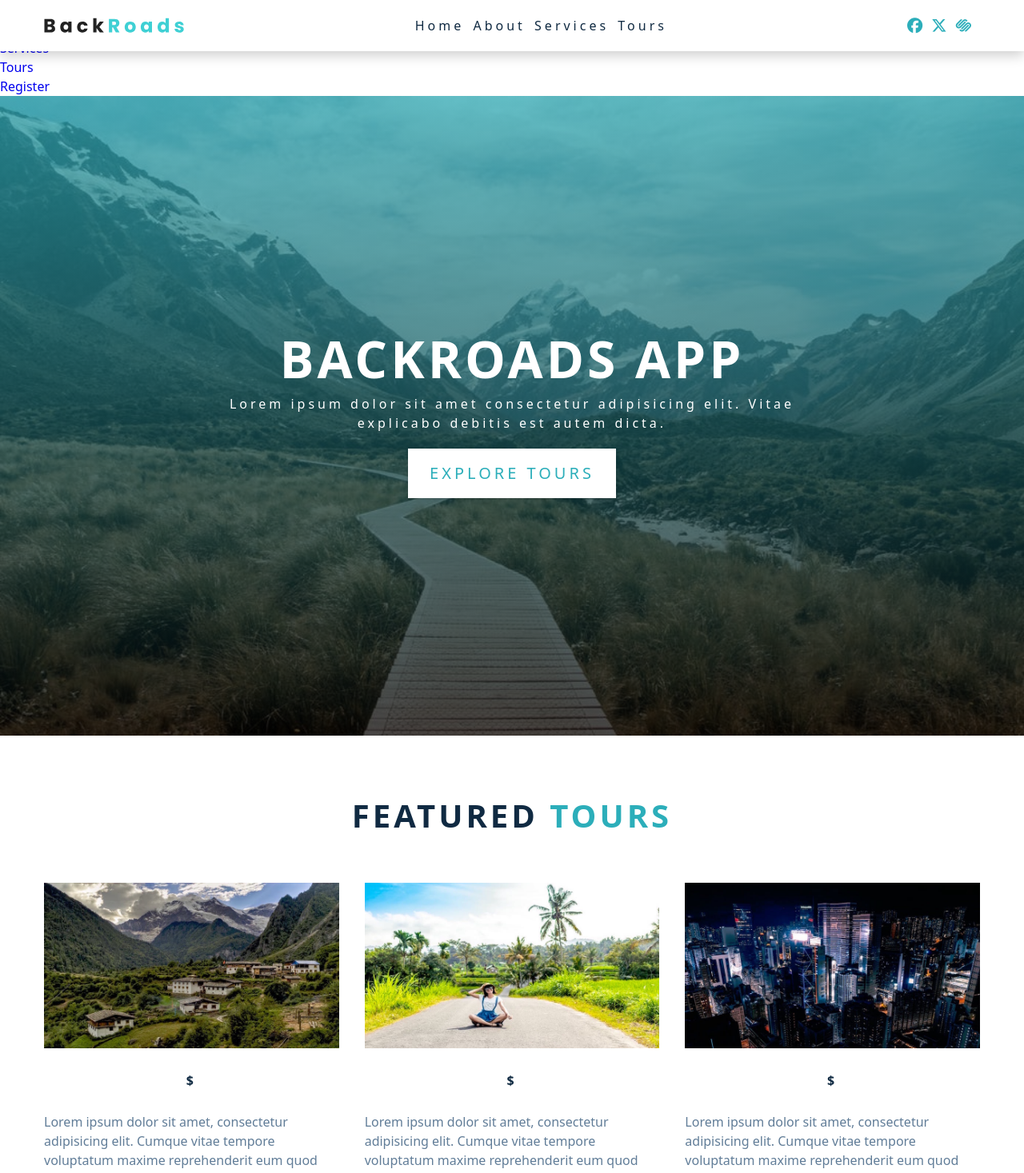
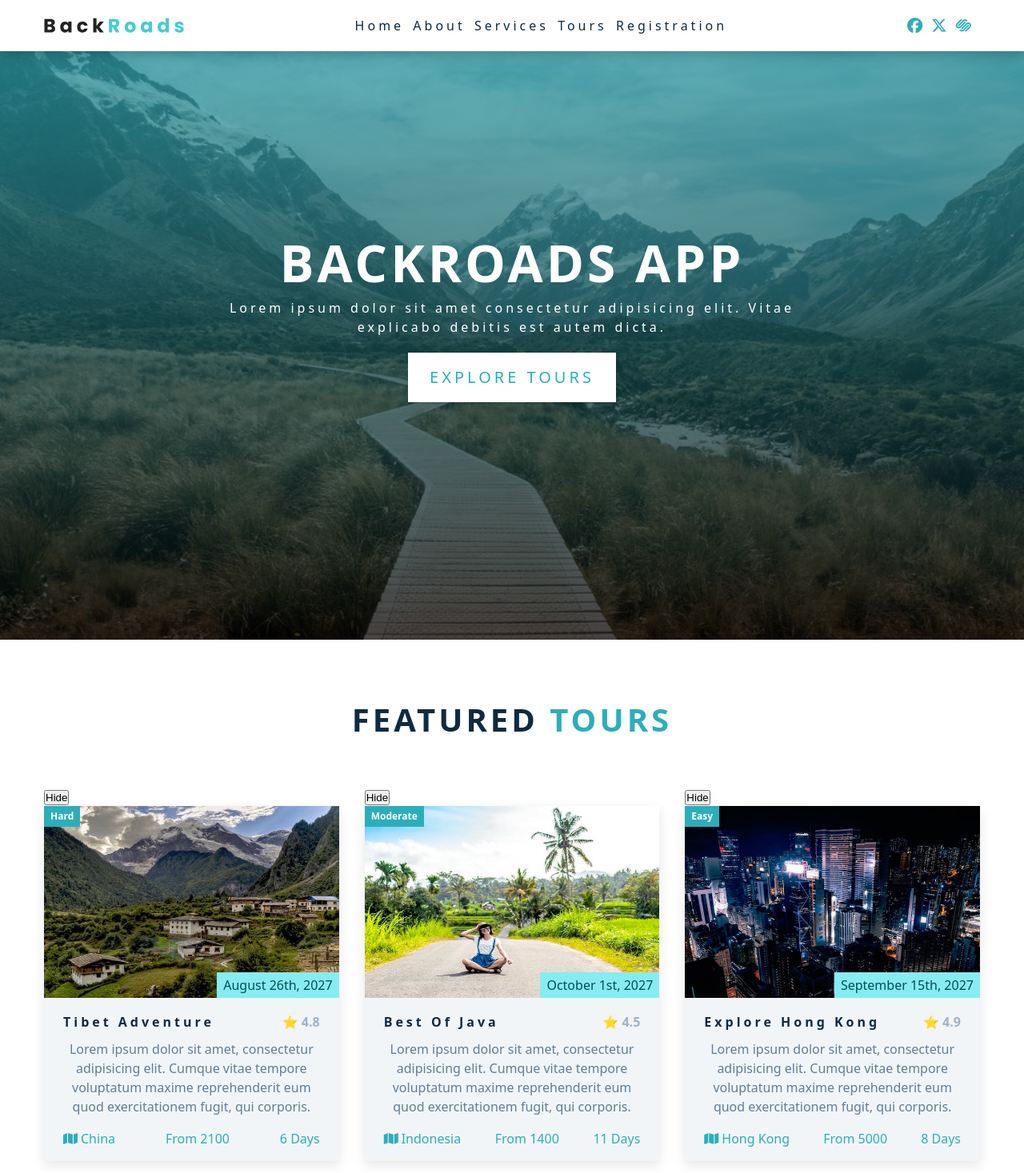
Before and after one commit to hechun2024/week4-fe-pp, a React (Vite) app: page /tours in a window 1280 px wide. Shown: the top 1467 px of the page at 80% size. Built offline with nearby package versions, Linux system fonts and the light colour scheme.

Commit message:
modify tours and services components

```diff
--- a/src/App.jsx
+++ b/src/App.jsx
@@ -8,13 +8,12 @@ import Home from "./components/Home";
 import NotFound from "./components/NotFound";
 import "./App.css";
 import { BrowserRouter, Route, Routes } from "react-router-dom";
-import Navigation from "./components/Navigation";
+
 import Registration from "./components/Registration";
 
 function App() {
   return (
     <BrowserRouter>
-      <Navigation />
       <Header />
       <Hero />
       <Routes>
@@ -23,7 +22,7 @@ function App() {
         <Route path="/tours" element={<Tours />} />
         <Route path="/about" element={<About />} />
         <Route path="*" element={<NotFound />} />
-        <Route path="/register" element={<Registration />} />
+        <Route path="/registration" element={<Registration />} />
       </Routes>
       <Footer />
     </BrowserRouter>
--- a/src/components/Header.jsx
+++ b/src/components/Header.jsx
@@ -1,9 +1,9 @@
-import Navbar from './Navbar';
-import logo from '../assets/images/logo.svg'
+import Navbar from "./Navbar";
+import logo from "../assets/images/logo.svg";
 
 function Header() {
   return (
-    <header>
+    <header className="header">
       <div className="nav-center">
         <div className="nav-header">
           <img src={logo} className="nav-logo" alt="backroads" />
--- a/src/components/Navbar.jsx
+++ b/src/components/Navbar.jsx
@@ -1,11 +1,11 @@
-import PageLinks from './PageLinks';
-import SocialLinks from './SocialLinks';
+import PageLinks from "./PageLinks";
+import SocialLinks from "./SocialLinks";
 
 const Navbar = () => {
   return (
     <>
       <PageLinks parentClass="nav-links" itemClass="nav-link" />
-      <SocialLinks parentClass="nav-icons" itemClass="nav-icon"/>
+      <SocialLinks parentClass="nav-icons" itemClass="nav-icon" />
     </>
   );
 };
--- a/src/components/Navigation.jsx
+++ /dev/null
@@ -1,29 +0,0 @@
-// ...existing code...
-import { Link } from "react-router-dom";
-
-function Navigation() {
-  return (
-    <nav>
-      <ul>
-        <li>
-          <Link to="/">Home</Link>
-        </li>
-        <li>
-          <Link to="/about">About</Link>
-        </li>
-        <li>
-          <Link to="/services">Services</Link>
-        </li>
-        <li>
-          <Link to="/tours">Tours</Link>
-        </li>
-        <li>
-          <Link to="/register">Register</Link>
-        </li>
-      </ul>
-    </nav>
-  );
-}
-
-export default Navigation;
-// ...existing code...
--- a/src/components/Services.jsx
+++ b/src/components/Services.jsx
@@ -1,7 +1,7 @@
-import { useState } from 'react';
-import { services } from '../data';
-import Title from './Title';
-import Service from './Service';
+import { useState } from "react";
+import { services } from "../data";
+import Title from "./Title";
+import Service from "./Service";
 
 const Services = () => {
   const [servicesData, setServicesData] = useState(services);
@@ -11,32 +11,19 @@ const Services = () => {
     setServicesData(newServices);
   };
 
-  const restoreServices = () => {
-    setServicesData(services);
-  };
+  return (
+    <section className="section services" id="services">
+      <Title title="our" subTitle="services" />
 
-  // Handle empty state
-  if (servicesData.length === 0) {
-    return (
-      <section className='section services' id='services'>
-        <Title title='our' subTitle='services' />
-        <div className='section-center services-center'>
-          <p>No services left</p>
-          <button className='btn' onClick={restoreServices}>
-            Refresh
-          </button>
-        </div>
-      </section>
-    );
-  }
-
-  return (
-    <section className='section services' id='services'>
-      <Title title='our' subTitle='services' />
-
-      <div className='section-center services-center'>
+      <div className="section-center services-center">
         {servicesData.map((service) => {
-          return <Service {...service} key={service.id} removeService={removeService} />;
+          return (
+            <Service
+              {...service}
+              key={service.id}
+              removeService={removeService}
+            />
+          );
         })}
       </div>
     </section>
--- a/src/components/Tour.jsx
+++ b/src/components/Tour.jsx
@@ -1,22 +1,49 @@
 import React from "react";
 
-const Tour = ({ id, image, info, price, name, removeTour }) => {
+const Tour = ({
+  id,
+  image,
+  date,
+  title,
+  info,
+  location,
+  duration,
+  cost,
+  difficulty,
+  rating,
+  removeTour,
+}) => {
   return (
-    <article className="tour">
-      <img src={image} alt={name} />
-      <footer>
+    <div>
+      <button className="delete-btn" onClick={() => removeTour(id)}>
+        Hide
+      </button>
+
+      <article className="tour-card">
+        <div className="tour-img-container">
+          <img src={image} className="tour-img" alt={title} />
+          <p className="tour-date">{date}</p>
+          <p className="tour-difficulty">{difficulty}</p>
+        </div>
         <div className="tour-info">
-          <h4>{name}</h4>
-          <h4 className="tour-price">${price}</h4>
+          <div className="tour-title">
+            <h4>{title}</h4>
+            <p className="tour-rating">⭐ {rating}</p>
+          </div>
+          <p>{info}</p>
+          <div className="tour-footer">
+            <p>
+              <span>
+                <i className="fas fa-map" />
+              </span>
+              {location}
+            </p>
+            <p>from {cost}</p>
+            <p>{duration} days</p>
+          </div>
         </div>
-        <p>{info}</p>
-        {removeTour && (
-          <button className="btn remove-btn" onClick={() => removeTour(id)}>
-            not interested
-          </button>
-        )}
-      </footer>
-    </article>
+      </article>
+    </div>
   );
 };
 
--- a/src/components/Tours.jsx
+++ b/src/components/Tours.jsx
@@ -9,20 +9,6 @@ const Tours = () => {
   const removeTour = (id) => {
     setToursData((prev) => prev.filter((tour) => tour.id !== id));
   };
-
-  const refreshTours = () => setToursData(tours);
-
-  if (toursData.length === 0) {
-    return (
-      <section className="section" id="tours">
-        <Title title="featured" subTitle="tours" />
-        <div className="section-center featured-center">
-          <p>no tours left</p>
-          <button className="btn" onClick={refreshTours}>refresh</button>
-        </div>
-      </section>
-    );
-  }
 
   return (
     <section className="section" id="tours">
--- a/src/data.js
+++ b/src/data.js
@@ -11,6 +11,7 @@ export const pageLinks = [
   { id: 2, href: "/about", text: "about" },
   { id: 3, href: "/services", text: "services" },
   { id: 4, href: "/tours", text: "tours" },
+  { id: 5, href: "/registration", text: "registration" }, // New registration link
 ];
 
 export const socialLinks = [
```
